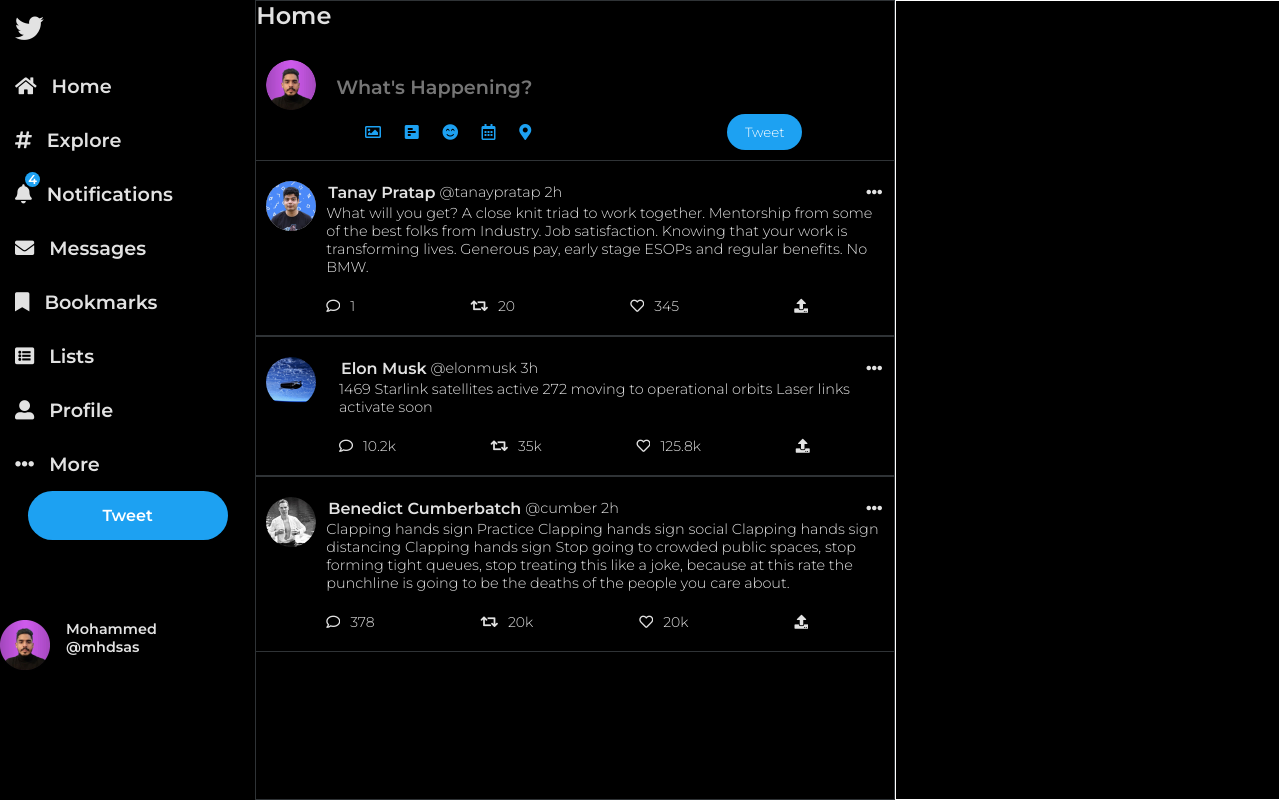
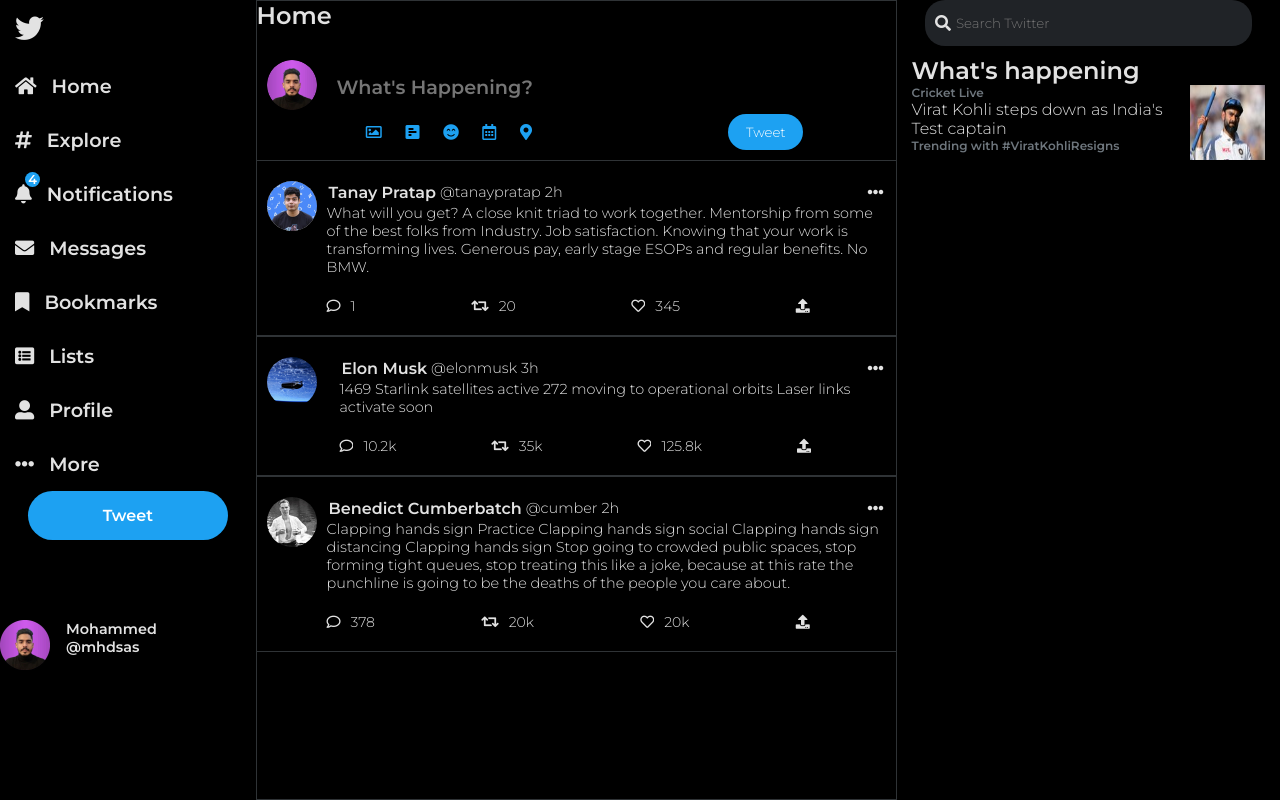
Before and after one commit to mohammed-sas/CSS-neoG, a plain HTML site: page Twitter Clone/index.html in a window 1280 px wide. Drawn offline with Linux system fonts and the light colour scheme.

Commit message:
adding right aside section

```diff
--- /dev/null
+++ b/Twitter Clone/aside-right.css
@@ -0,0 +1,56 @@
+.right-container {
+    width: 30%;
+  }
+
+
+.secondary-color{
+    color :#6e767d;
+}
+
+.font-size-12{
+    font-size: 12px;
+    font-weight: bolder;
+}
+
+.right-container{
+    display: flex;
+    flex-direction: column;
+}
+
+.search-box{
+    display: flex;
+    background-color: #202327;
+    width: 80%;
+    margin: 0 auto;
+    padding: 10px;
+    border-radius: 20px;
+}
+.search-box>*{
+    background-color: inherit;
+}
+.search-box input{
+    border: none;
+    flex-grow: 1;
+    padding: 5px;
+}
+.search-box i{
+    margin-top: 5px;
+}
+
+.card{
+    display: flex;
+}
+.card-body{
+    display: flex;
+    flex-direction: column;
+}
+
+.card-image>img{
+    width: 75px;
+    height: 75px;
+}
+
+.whats-happening-container{
+    margin:10px 15px;
+    background-color: #6e767d;
+}
--- a/Twitter Clone/index.html
+++ b/Twitter Clone/index.html
@@ -20,6 +20,7 @@
 
     <link rel="stylesheet" href="style.css" />
     <link rel="stylesheet" href="main-content.css" />
+    <link rel="stylesheet" href="aside-right.css">
     <link
       rel="stylesheet"
       href="media-query.css
@@ -157,6 +158,26 @@
         </div>
       </div>
     </main>
-    <aside class="right-container"></aside>
+    <aside class="right-container">
+        <div class="search-box">
+            <i class="fas fa-search"></i>
+           <input type="text" placeholder="Search Twitter">
+        </div>
+        <div class="whats-happening-container">
+            <div class="header">
+                <h2>What's happening</h2>
+            </div>
+            <div class="card">
+                <div class="card-body">
+                    <span class="secondary-color font-size-12">Cricket Live</span>
+                    <span>Virat Kohli steps down as India's Test captain</span>
+                     <span class="secondary-color font-size-12">Trending with #ViratKohliResigns</span>
+                </div>
+                <div class="card-image">
+                    <img src="./images/kohli.jpeg" alt="">
+                </div>
+            </div>
+        </div>
+    </aside>
   </body>
 </html>
--- a/Twitter Clone/style.css
+++ b/Twitter Clone/style.css
@@ -85,9 +85,3 @@
     display: none;
 }
 /*  */
-
-
-.right-container {
-  border: 1px solid white;
-  width: 30%;
-}
```
Also changed, not shown: Twitter Clone/images/kohli.jpeg (added).
